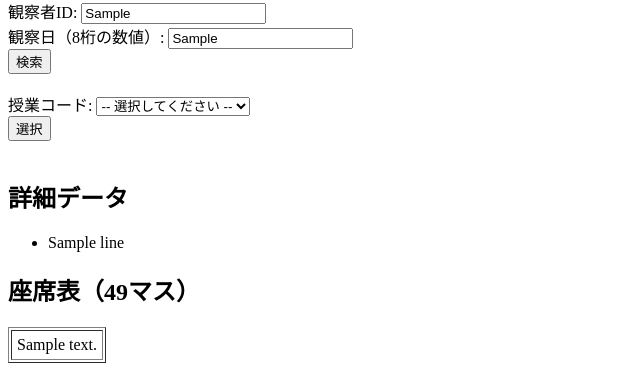
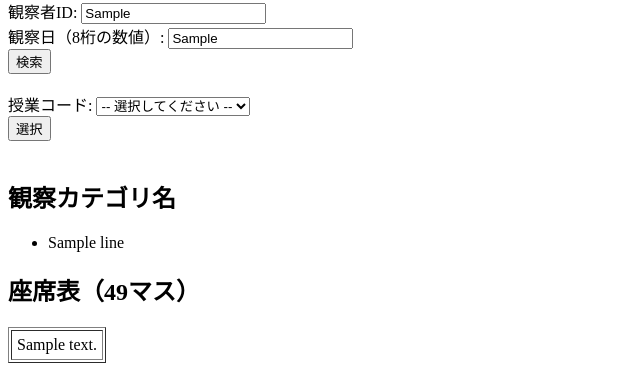
Before and after one commit to oouchi-moyon/flask-orutchi, a Flask app: template templates/index.html in a window 1280 px wide. Shown: the part 90-466 px from the top of the page, without its empty margins (0-640 px from the left). Run offline with Flask 3, Linux system fonts and the light colour scheme; the template is opened without the code that fills it: most values are stand-ins (such as "Sample title", 1, 10 or a date in 2020).

Commit message:
mod html 2

```diff
--- a/templates/index.html
+++ b/templates/index.html
@@ -34,7 +34,7 @@
   {% endif %}
 
   {% if detail_data %}
-    <h2>詳細データ</h2>
+    <h2>観察カテゴリ名</h2>
     <ul>
       {% for line in detail_data %}
         <li>{{ line }}</li>
```
